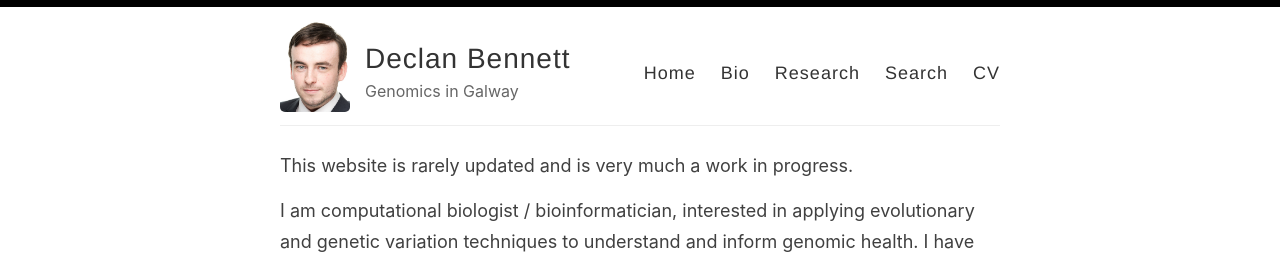
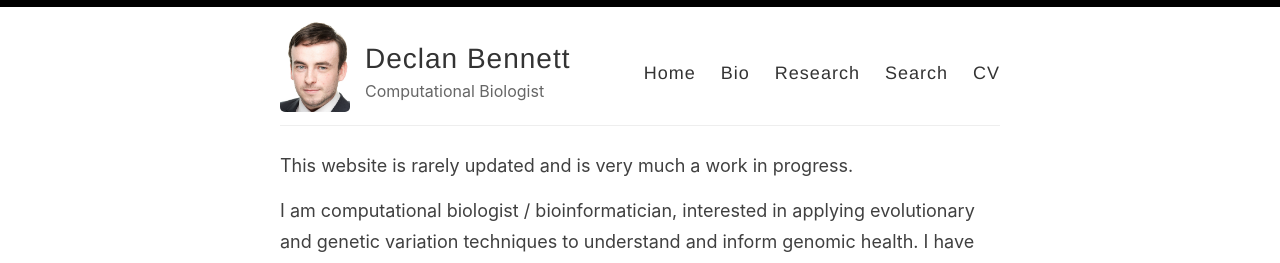
Before and after one commit to declan93/declan93.github.io, a Jekyll site: the page built from index.html, in a window 1280 px wide. Shown: the top 263 px of the page. Built offline with Jekyll 4.4.1, drawn with Linux system fonts in a browser that asks for light colours; the list of posts is cut into pages by our own code.

Commit message:
Update _config.yml

```diff
--- a/_config.yml
+++ b/_config.yml
@@ -9,7 +9,7 @@ name: Declan Bennett
 author: Declan Bennett
 
 # Short bio or description (displayed in the header)
-description: Genomics in Galway
+description: Computational Biologist
 
 # URL of your avatar or profile pic (you could use your GitHub profile pic)
 avatar: /images/headshot1.jpg
```
